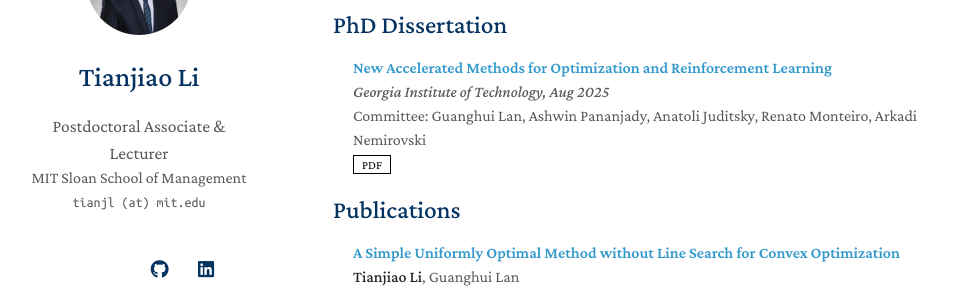
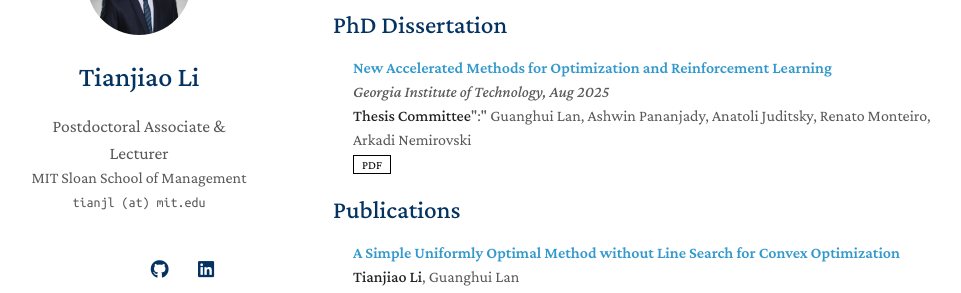
Before and after one commit to tli432/tli432.github.io, a Jekyll site: the page built from index.md, in a window 1280 px wide and 900 px high, scrolled down 403 px. Shown: the part 153-446 px from the top of the window, without its empty margins (137-1098 px from the left). Built offline with Jekyll 4.4.1, drawn with Linux system fonts in a browser that asks for light colours; nearby versions of some CDN libraries; a style sheet for code colours, icons or effects is not loaded; our own code applies the rules of GitHub Pages for plain Markdown files.

Commit message:
Update dissertation.yml

```diff
--- a/_data/dissertation.yml
+++ b/_data/dissertation.yml
@@ -2,7 +2,7 @@ main:
 
   - title: "New Accelerated Methods for Optimization and Reinforcement Learning"
     # conference_short: MICCAI
-    authors: "Committee: Guanghui Lan, Ashwin Pananjady, Anatoli Juditsky, Renato Monteiro, Arkadi Nemirovski"
+    authors: <strong> Thesis Committee</strong>":" Guanghui Lan, Ashwin Pananjady, Anatoli Juditsky, Renato Monteiro, Arkadi Nemirovski
     journal: Georgia Institute of Technology, Aug 2025
     pdf: https://hdl.handle.net/1853/78712
     # bibtex: https://scholar.googleusercontent.com/scholar.bib?q=info:iBma3nDE2RMJ:scholar.google.com/&output=citation&scisdr=ClH4ZR_KEN2Ahlzj_uY:AFWwaeYAAAAAZffl5ubMzRCYzmdeCTNOtFjR7_8&scisig=AFWwaeYAAAAAZffl5liqEMp6S8ty28MOLUvZbbE&scisf=4&ct=citation&cd=-1&hl=en
```
